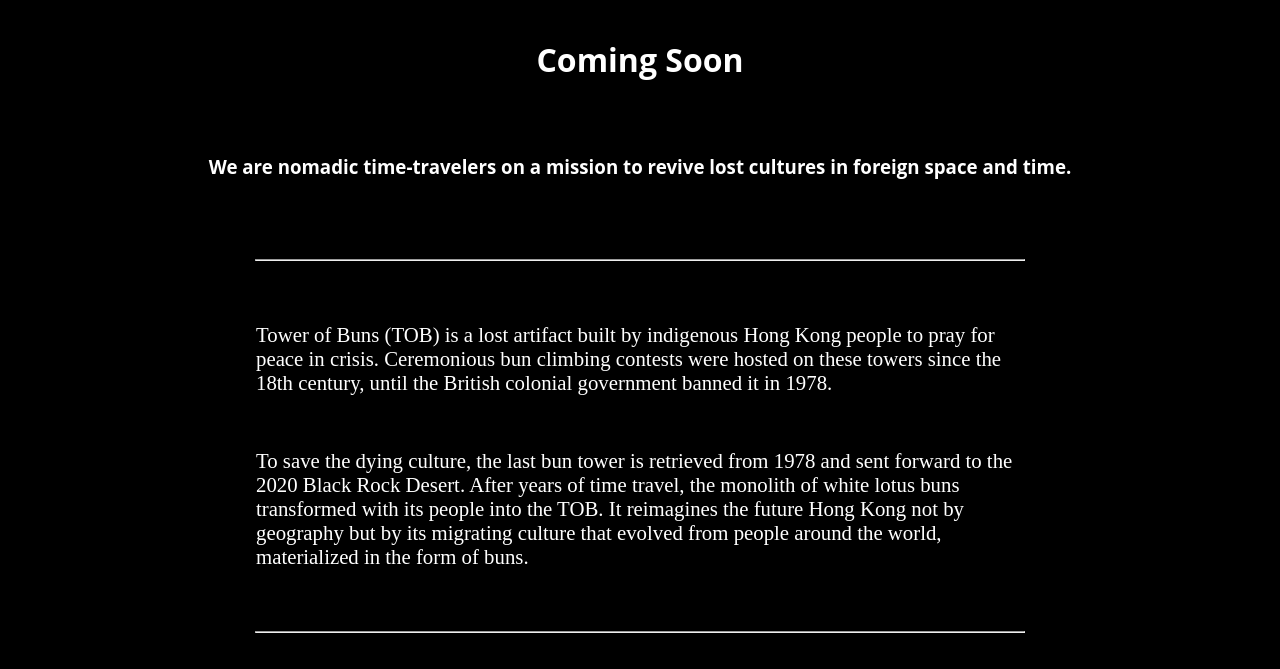
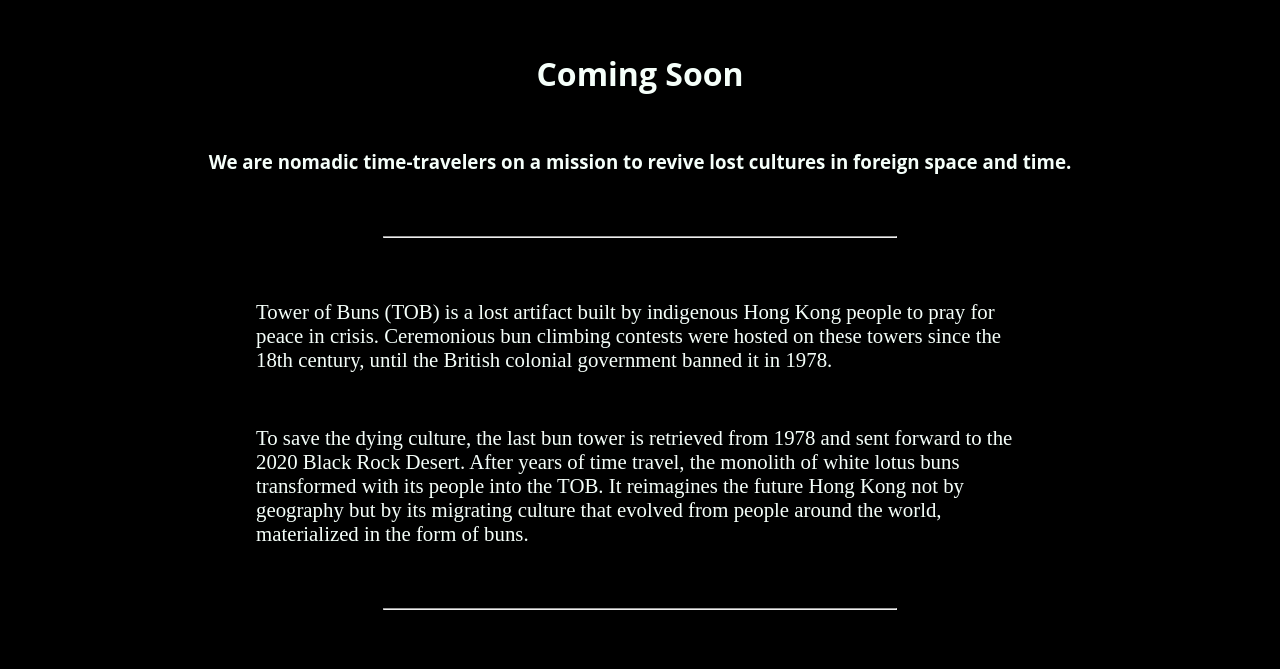
Before and after one commit to mfcecilia/tower-of-buns, a plain HTML site: page index.html in a window 1280 px wide. Shown: the part 801-1470 px from the top of the page. Drawn offline with Linux system fonts and the light colour scheme.

Commit message:
tinkering with css page composition

```diff
--- a/index.css
+++ b/index.css
@@ -3,27 +3,31 @@
 }
 
 body {
-    max-width: 100%;
+    width: 100%;
     margin: auto;
-    color: white;
+    color: mintcream;
+    display: flex;
+    flex-flow: column;
+    flex-direction: column;
+    flex-wrap: wrap;
 }
 
 img {
-    max-width: 100%;
+    width: 100%;
     margin: auto;
 
 }
 
 h1 {
     font-family: 'Open Sans', sans-serif;
+    max-width: 90%;
     margin: auto;
-    display: block;
-    text-align: center;
 }
 
 h3 {
-    text-align: center;
     font-family: 'Open Sans', sans-serif;
+    max-width: 90%;
+    margin: auto;
 }
 
 p {
@@ -33,12 +37,12 @@
 }
 
 hr {
-    max-width: 60%;
+    color: mintcream;
+    width: 40%;
 }
 
 .yt-vid {
     margin: auto;
-    text-align: center;
     max-width: 75%;
 }
 
```
